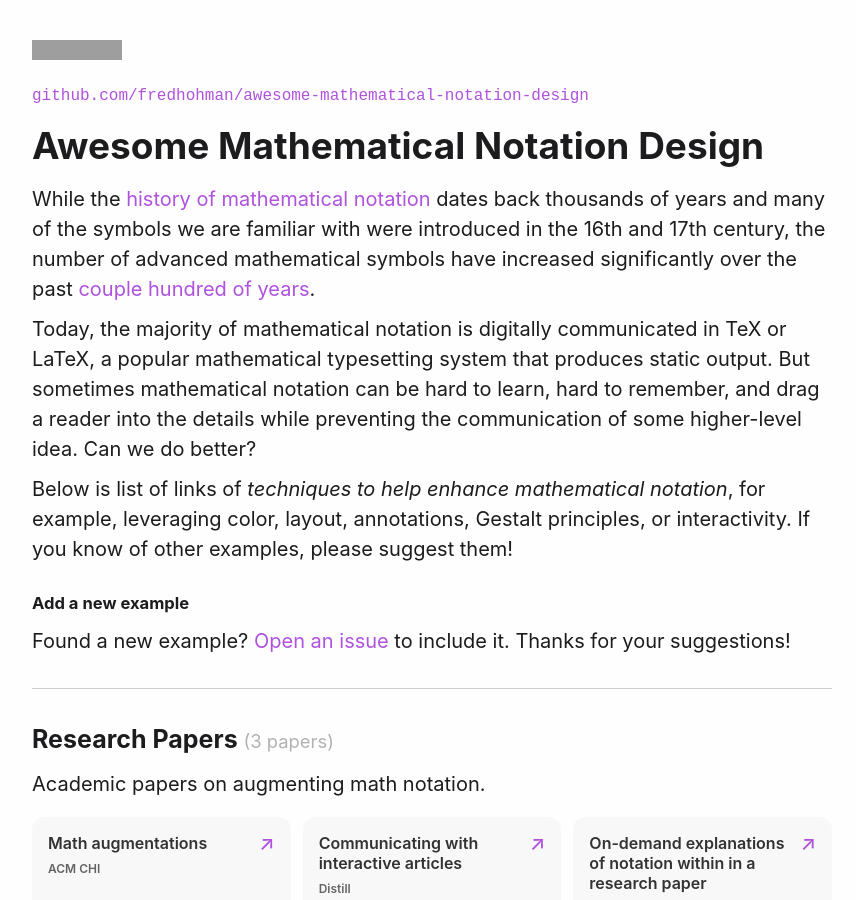
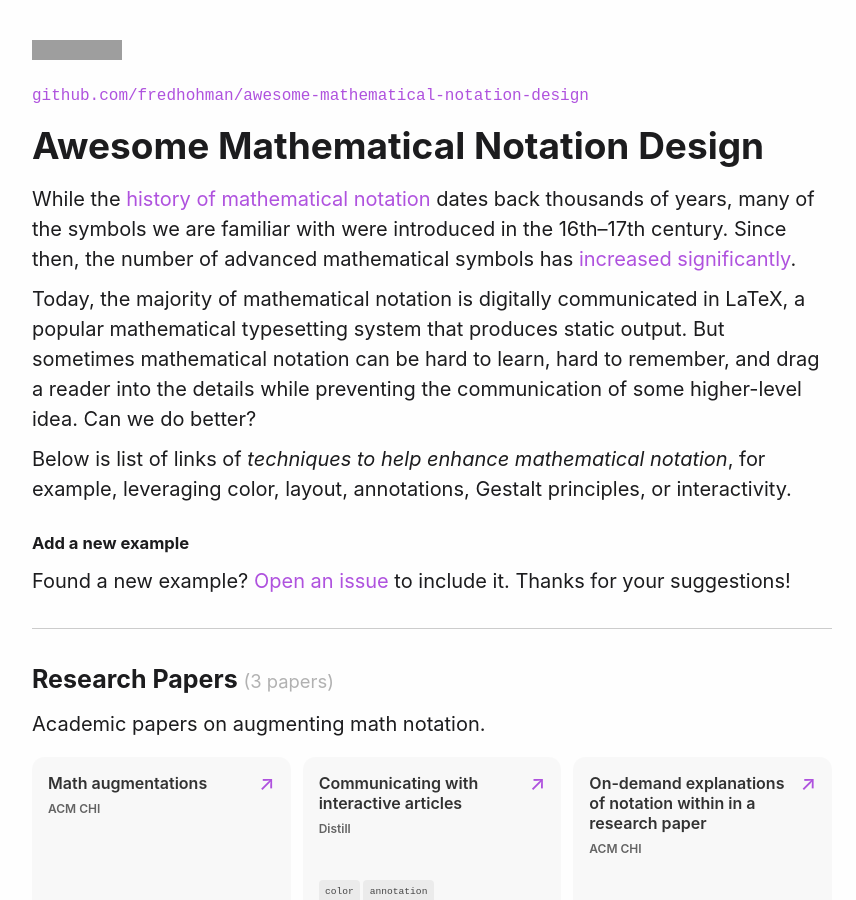
Before and after one commit to fredhohman/awesome-mathematical-notation-design, a Jekyll site: the page built from index.md, in a window 1280 px wide and 900 px high. Shown: the whole window, without its empty margins (208-1064 px from the left). Built offline with Jekyll 4.4.1, drawn with Linux system fonts in a browser that asks for light colours; grey boxes are pictures that could not be loaded.

Commit message:
docs: reformat and shorten intro text

```diff
--- a/index.md
+++ b/index.md
@@ -8,12 +8,12 @@ layout: default
 
 # Awesome Mathematical Notation Design
 
-While the [history of mathematical notation][history] dates back thousands of years and many of the symbols we are familiar with were introduced in the 16th and 17th century, the number of advanced mathematical symbols have increased significantly over the past [couple hundred of years](symbolic-stage).
+While the [history of mathematical notation][history] dates back thousands of years, many of the symbols we are familiar with were introduced in the 16th–17th century. Since then, the number of advanced mathematical symbols has [increased significantly][symbolic-stage].
 
-Today, the majority of mathematical notation is digitally communicated in TeX or LaTeX, a popular mathematical typesetting system that produces static output.
+Today, the majority of mathematical notation is digitally communicated in LaTeX, a popular mathematical typesetting system that produces static output.
 But sometimes mathematical notation can be hard to learn, hard to remember, and drag a reader into the details while preventing the communication of some higher-level idea. Can we do better?
 
-Below is list of links of *techniques to help enhance mathematical notation*, for example, leveraging color, layout, annotations, Gestalt principles, or interactivity. If you know of other examples, please suggest them!
+Below is list of links of *techniques to help enhance mathematical notation*, for example, leveraging color, layout, annotations, Gestalt principles, or interactivity.
 
 ##### Add a new example
 
```
